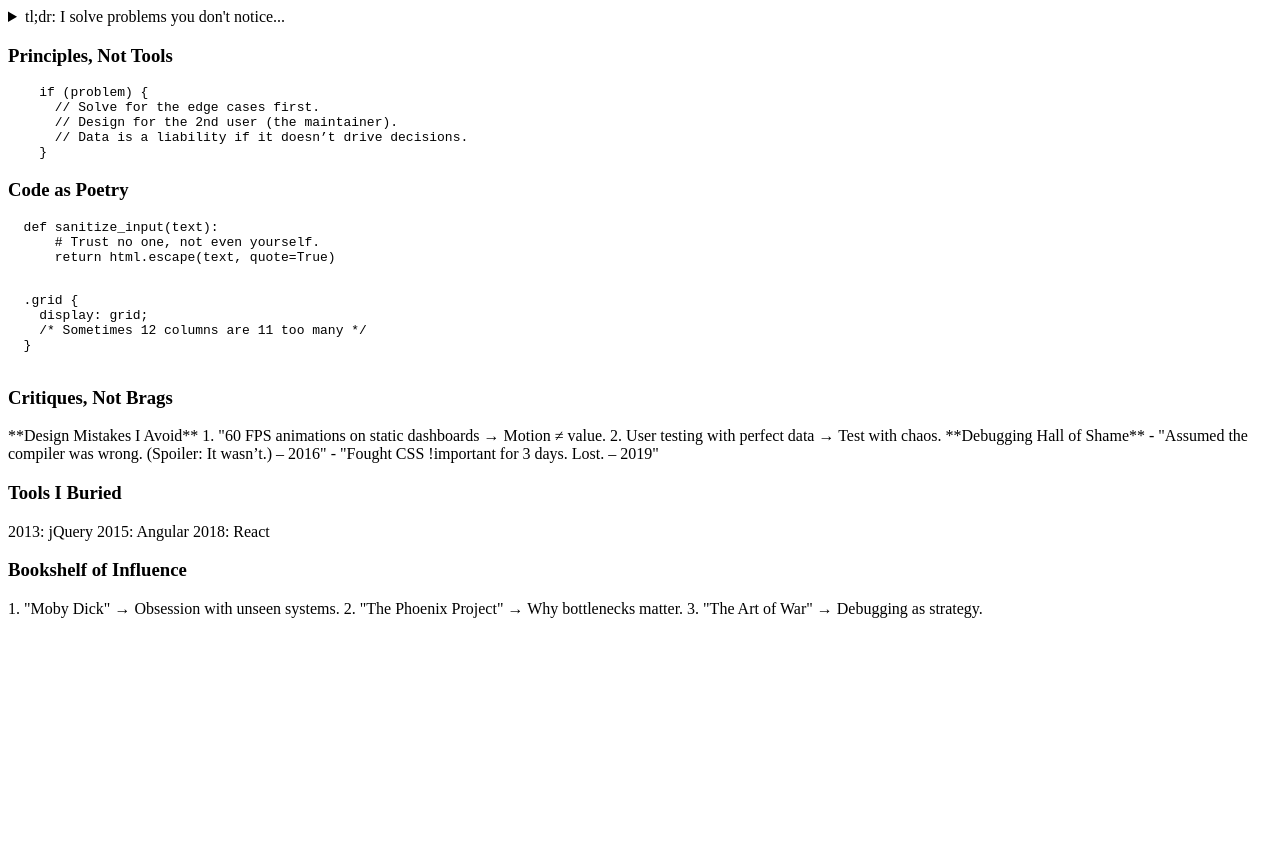
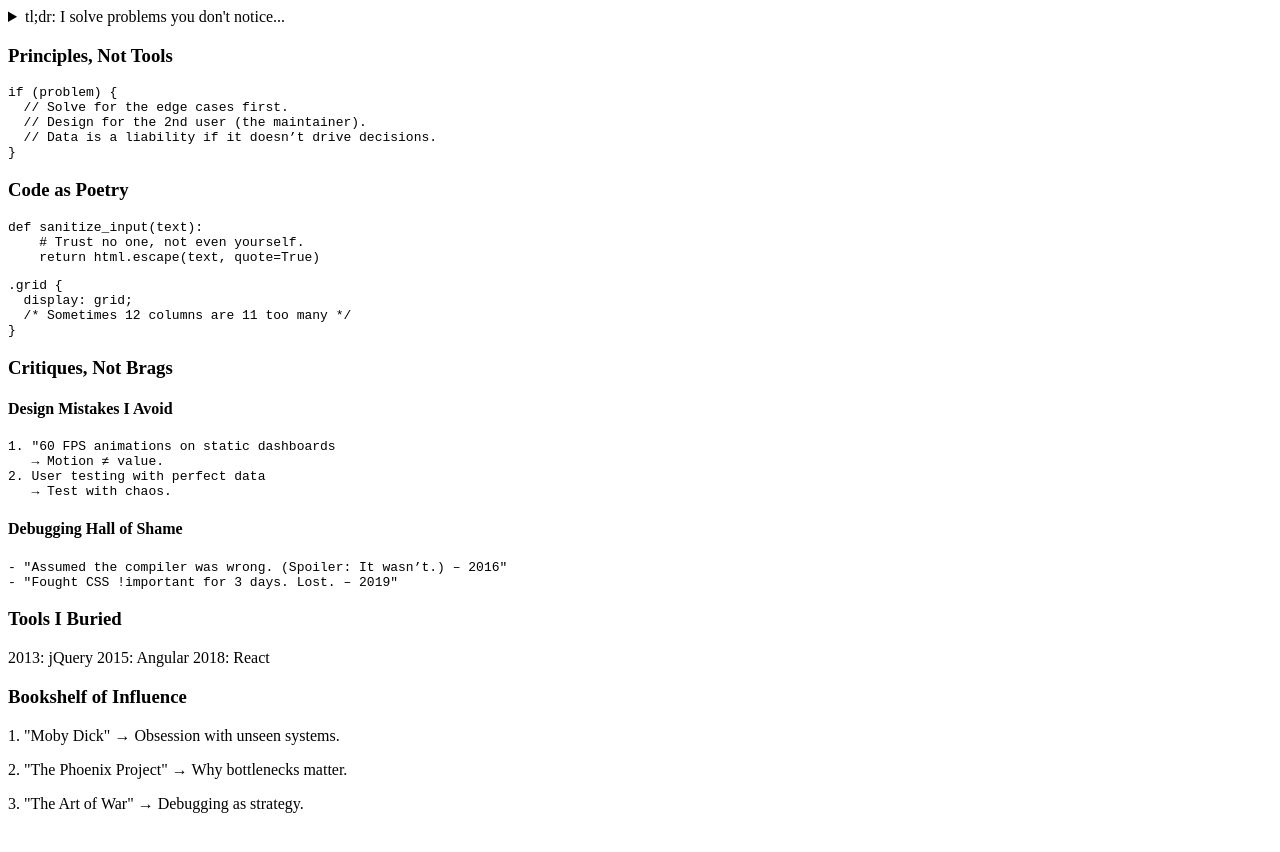
Before and after one commit to abhilashini/abhilashini.github.io, a Jekyll site: the page built from index.md, in a window 1280 px wide. Shown: the top 852 px of the page. Built offline with Jekyll 4.4.1, drawn with Linux system fonts in a browser that asks for light colours.

Commit message:
Refine style

```diff
--- a/index.md
+++ b/index.md
@@ -12,53 +12,58 @@ layout: default
 <section tabindex="-1">
   <h3>Principles, Not Tools</h3>
   {% raw %}<pre class="mono">
-    if (problem) {
-      // Solve for the edge cases first.
-      // Design for the 2nd user (the maintainer).
-      // Data is a liability if it doesn’t drive decisions.
-    }
-</pre>{% endraw %}
+if (problem) {
+  // Solve for the edge cases first.
+  // Design for the 2nd user (the maintainer).
+  // Data is a liability if it doesn’t drive decisions.
+}</pre>{% endraw %}
 </section>
 
 <section tabindex="-1">
   <h3>Code as Poetry</h3>
   {% raw %}
   <pre class="mono">
-  def sanitize_input(text):
-      <span class="comment"># Trust no one, not even yourself.</span>
-      return html.escape(text, quote=True)
-  </pre>
-
+def sanitize_input(text):
+    <span class="comment"># Trust no one, not even yourself.</span>
+    return html.escape(text, quote=True)</pre>
   <pre class="mono">
-  .grid {
-    display: grid;
-    <span class="comment">/* Sometimes 12 columns are 11 too many */</span>
-  }
-  </pre>
+.grid {
+  display: grid;
+  <span class="comment">/* Sometimes 12 columns are 11 too many */</span>
+}</pre>
   {% endraw %}
 </section>
 
 <section tabindex="-1">
   <h3>Critiques, Not Brags</h3>
-
-  **Design Mistakes I Avoid**
-
-  1. "60 FPS animations on static dashboards
-    → Motion ≠ value.
-  2. User testing with perfect data
-    → Test with chaos.
-
-  **Debugging Hall of Shame**
-  - "Assumed the compiler was wrong. (Spoiler: It wasn’t.) – 2016"
-  - "Fought CSS !important for 3 days. Lost. – 2019"
+  <div class="critiques">
+    <h4>Design Mistakes I Avoid</h4>
+    <pre>
+1. "60 FPS animations on static dashboards
+   → Motion ≠ value.
+2. User testing with perfect data
+   → Test with chaos.</pre>
+    <h4>Debugging Hall of Shame</h4>
+    <pre>
+- "Assumed the compiler was wrong. (Spoiler: It wasn’t.) – 2016"
+- "Fought CSS !important for 3 days. Lost. – 2019"</pre>
+  </div>
 </section>
 
 <section tabindex="-1">
   <h3>Tools I Buried</h3>
-  <div class="timeline"> <span class="timeline-item">2013: jQuery</span> <span class="timeline-item">2015: Angular</span> <span class="timeline-item">2018: React</span> </div>
+  <div class="timeline">
+    <span class="timeline-item">2013: jQuery</span>
+    <span class="timeline-item">2015: Angular</span>
+    <span class="timeline-item">2018: React</span>
+  </div>
 </section>
 
 <section tabindex="-1">
   <h3>Bookshelf of Influence</h3>
-  <div class="books"> 1. "Moby Dick" → Obsession with unseen systems. 2. "The Phoenix Project" → Why bottlenecks matter. 3. "The Art of War" → Debugging as strategy. </div>
+  <div class="books">
+    <p>1. "Moby Dick" → Obsession with unseen systems.</p>
+    <p>2. "The Phoenix Project" → Why bottlenecks matter.</p>
+    <p>3. "The Art of War" → Debugging as strategy.</p>
+  </div>
 </section>
```
Also changed, not shown: assets/css/main.css (+15 -0 lines), assets/js/navigation.js (+5 -3 lines).
